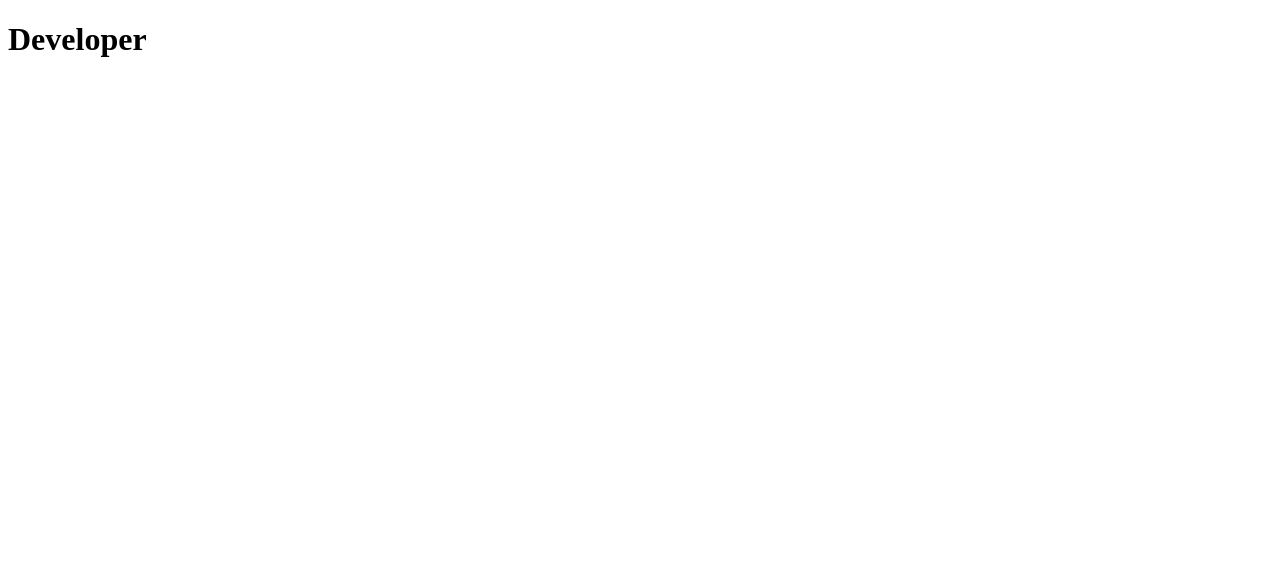
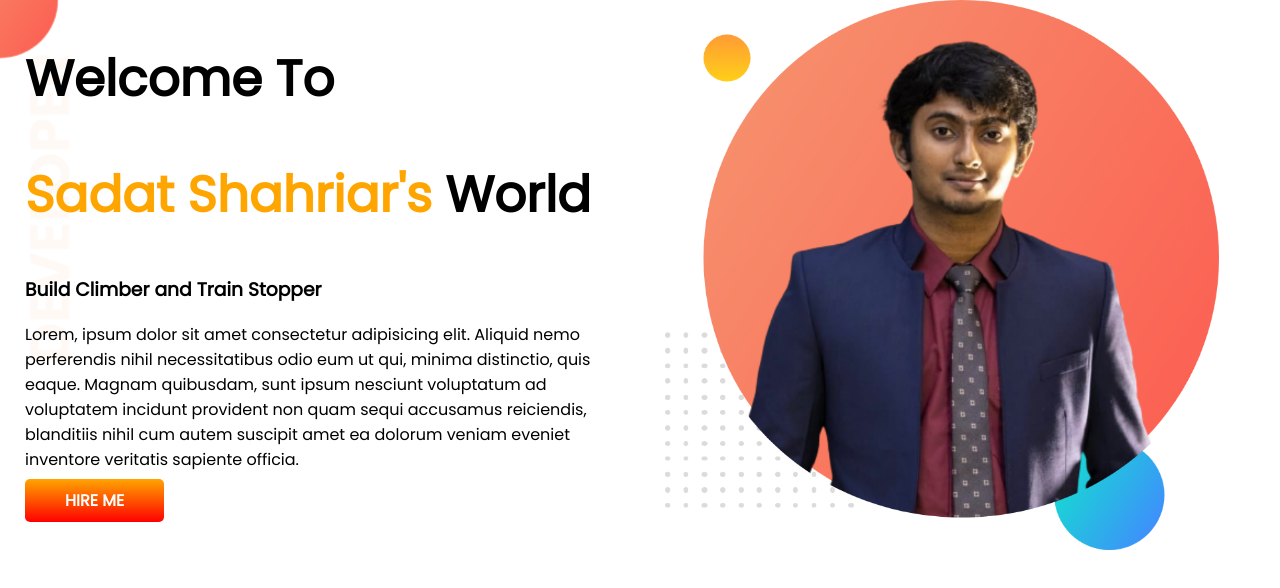
Before and after one commit to Dipro56/developer_portfolio-practice, a plain HTML site: page index.html in a window 1280 px wide. Drawn offline with Linux system fonts and the light colour scheme.

Commit message:
Section one done

```diff
--- a/index.html
+++ b/index.html
@@ -4,10 +4,33 @@
   <meta charset="UTF-8">
   <meta http-equiv="X-UA-Compatible" content="IE=edge">
   <meta name="viewport" content="width=device-width, initial-scale=1.0">
+  <link rel="stylesheet" href="style.css">
+  <link rel="preconnect" href="https://fonts.googleapis.com">
+  <link rel="preconnect" href="https://fonts.gstatic.com" crossorigin>
+  <link href="https://fonts.googleapis.com/css2?family=Poppins&display=swap" rel="stylesheet">
   <title>Developer Portfolio</title>
 </head>
 <body>
-  <h1>Developer</h1>
+  <section class="section-one">
+    <div class="half-width">
+      <h1>Welcome To</h1>
+      <h1> <span class="orange-color">Sadat Shahriar's</span> World</h1>
+
+      <h3>Build Climber and Train Stopper </h3>
+      <p>Lorem, ipsum dolor sit amet consectetur adipisicing elit. Aliquid nemo perferendis nihil necessitatibus odio eum ut
+        qui, minima distinctio, quis eaque. Magnam quibusdam, sunt ipsum nesciunt voluptatum ad voluptatem incidunt
+        provident
+        non quam sequi accusamus reiciendis, blanditiis nihil cum autem suscipit amet ea dolorum veniam eveniet inventore
+        veritatis sapiente officia.</p>
+        <a class="link-button" target="_blank" href="https://www.linkedin.com/in/sadat-sahahriar-bari-dipro-4315b41a9/">HIRE ME</a>
+    </div>
+
+    <div class="half-width">
+      <img src="images/dipro1_background.png" alt="">
+    </div>
+  </section>
+
+
 
 </body>
 </html>
--- /dev/null
+++ b/style.css
@@ -0,0 +1,36 @@
+body {
+  font-family: 'Poppins', sans-serif;
+  margin: 0;
+}
+
+h1 {
+  font-size: 50px;
+}
+
+.orange-color {
+  color: orange;
+}
+
+.section-one {
+  display: flex;
+  background-image: url('images/top-banner.png');
+  background-repeat: no-repeat;
+}
+
+.half-width {
+  width: 50%;
+  padding-left: 25px;
+}
+
+.half-width img {
+  width: 90%;
+}
+
+.link-button {
+  text-decoration: none;
+  background-image: linear-gradient(orange, red);
+  padding: 10px 40px;
+  border-radius: 5px;
+  color: white;
+  font-weight: 700;
+}
```
Also changed, not shown: images/dipro1_background.png (added), images/dream-bg.png (added), images/exp-bg.png (added), images/jhankar.png (added), images/jhankar2.png (added), images/my-bg2.png (added), images/top-banner.png (added).
